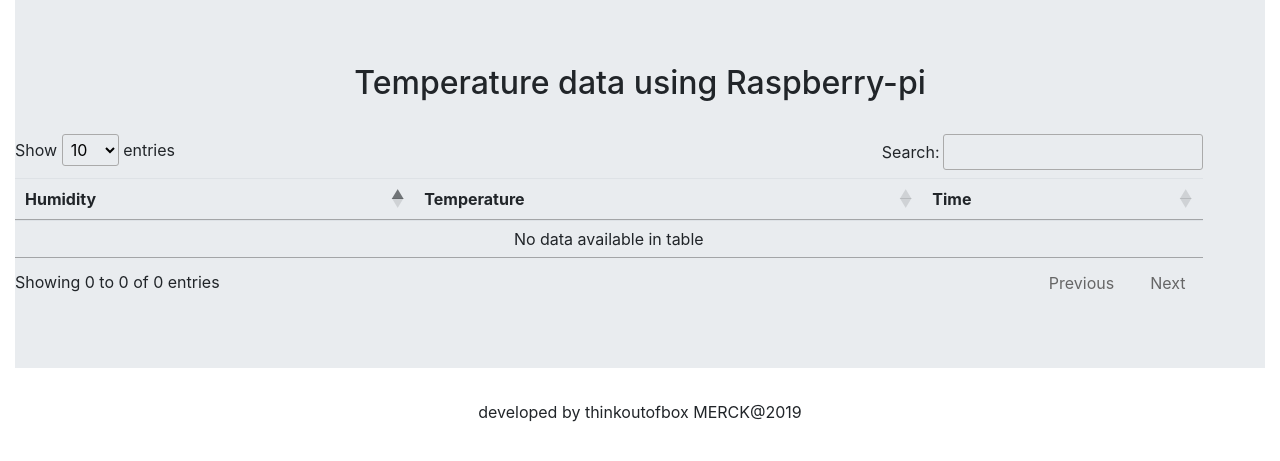
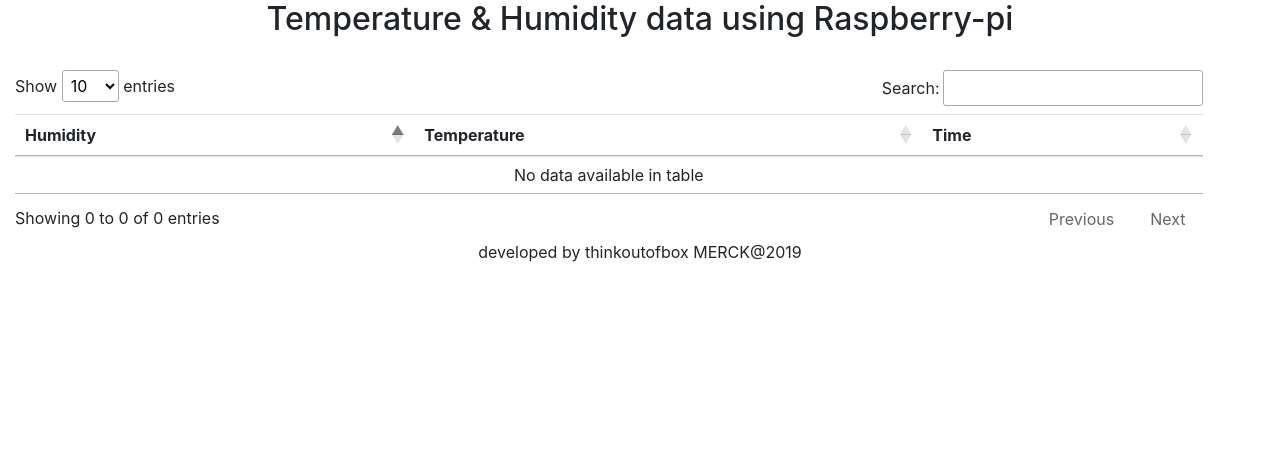
Before and after one commit to jknaresh/merck-raspberry-pi-zero-t-hub, a Django app: page /my-me/ in a window 1280 px wide. Shown: the part 56-517 px from the top of the page. Run offline with Django 3.2, Linux system fonts and the light colour scheme; data that the repository does not hold is empty; some libraries are stand-ins or nearby versions.

Commit message:
dashboard update

```diff
--- a/merk_raspberry_pi_zero_t_hub/templates/dashboard.html
+++ b/merk_raspberry_pi_zero_t_hub/templates/dashboard.html
@@ -26,9 +26,9 @@
         </div>
 
     </nav>
-    <div class="jumbotron jumbotron-fluid">
+    <div class="jumbotron-fluid">
         <center>
-            <h2>Temperature data using Raspberry-pi </h2>
+            <h2>Temperature & Humidity data using Raspberry-pi </h2>
         </center>
         <br>
         <div id="h-pie-chart"></div>
```
